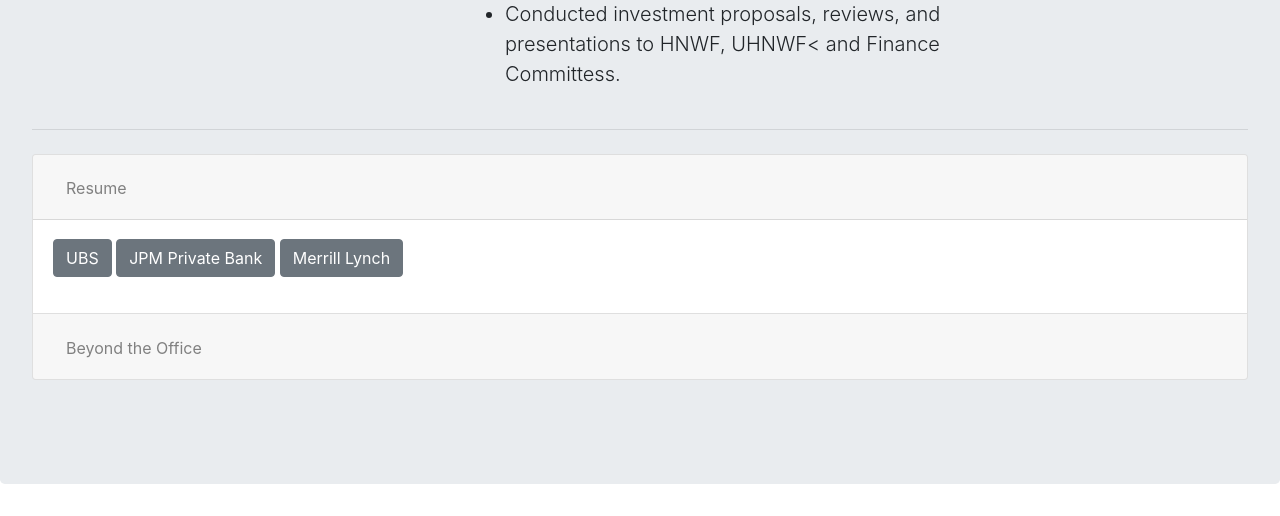
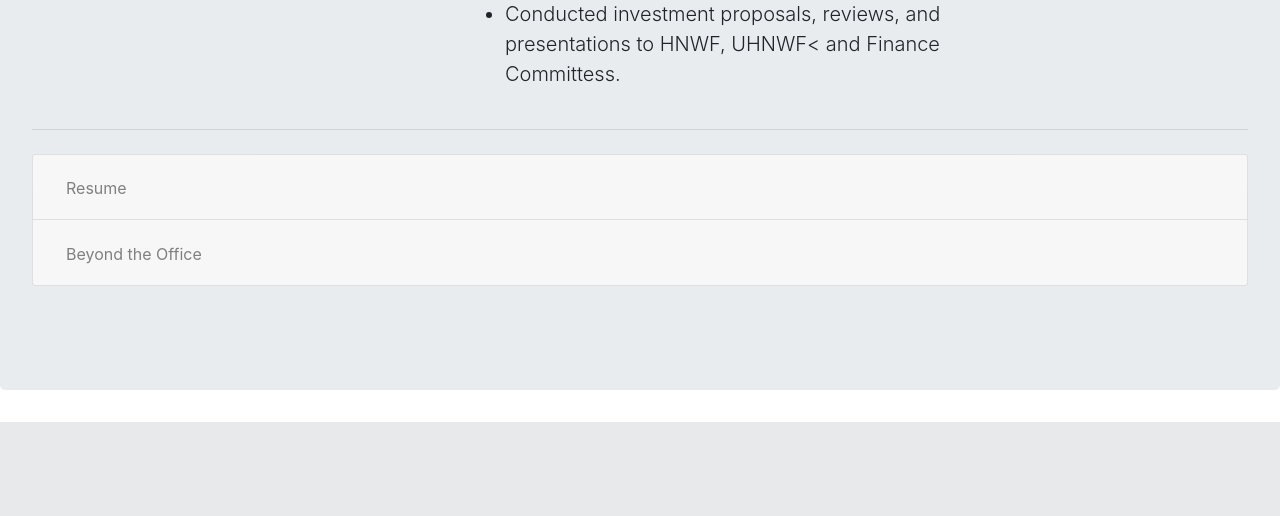
Before and after one commit to 1sandovalgerardo/SandovalWebsite, a Django app: page / in a window 1280 px wide. Shown: the part 574-1090 px from the top of the page. After the commit the page ends 996 px from the top, so only its background shows below. Run offline with Django 3.2, Linux system fonts and the light colour scheme; some libraries are stand-ins or nearby versions.

Commit message:
debug initial state of resume is now collapsed

```diff
--- a/ProjMyWebsite/templates/aboutme.html
+++ b/ProjMyWebsite/templates/aboutme.html
@@ -31,14 +31,14 @@
     <div class="card">
       <div class="card-header" id="headingOne">
         <h2 class="mb-0">
-          <button class="btn btn-link" type="button" data-toggle="collapse"
-          data-target="#resume" aria-expanded="true" aria-controls="collapseOne"
+          <button class="btn btn-link collapsed" type="button" data-toggle="collapse"
+          data-target="#resume" aria-expanded="false" aria-controls="collapseOne"
           style="color:grey">
             Resume
           </button>
         </h2>
       </div>
-      <div id="resume" class="collapse show" aria-labelledby="headingOne" data-parent="#accordionExample">
+      <div id="resume" class="collapse" aria-labelledby="headingOne" data-parent="#accordionExample">
         <div class="card-body">
           <p>
             <button class="btn btn-secondary" type="button" data-toggle='collapse'
```
